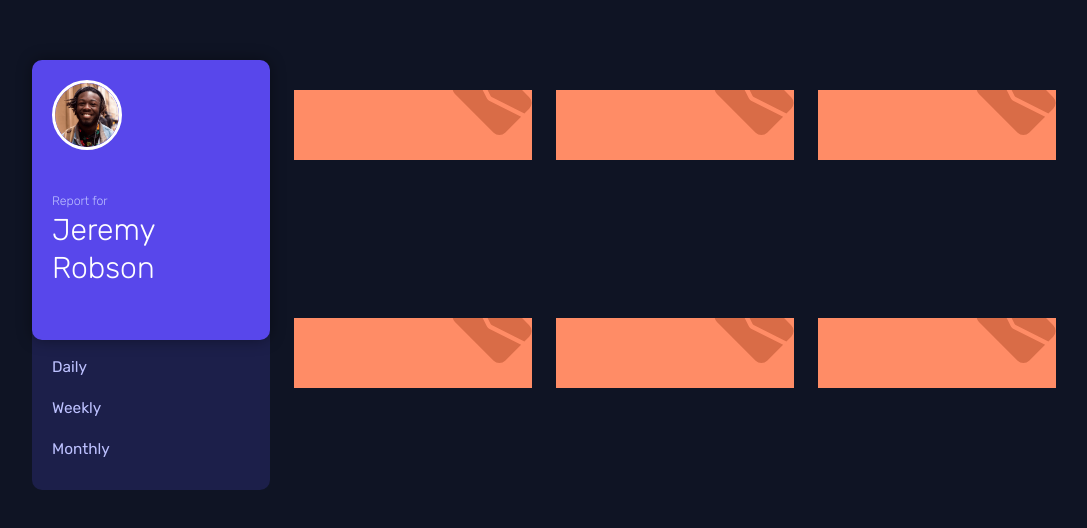
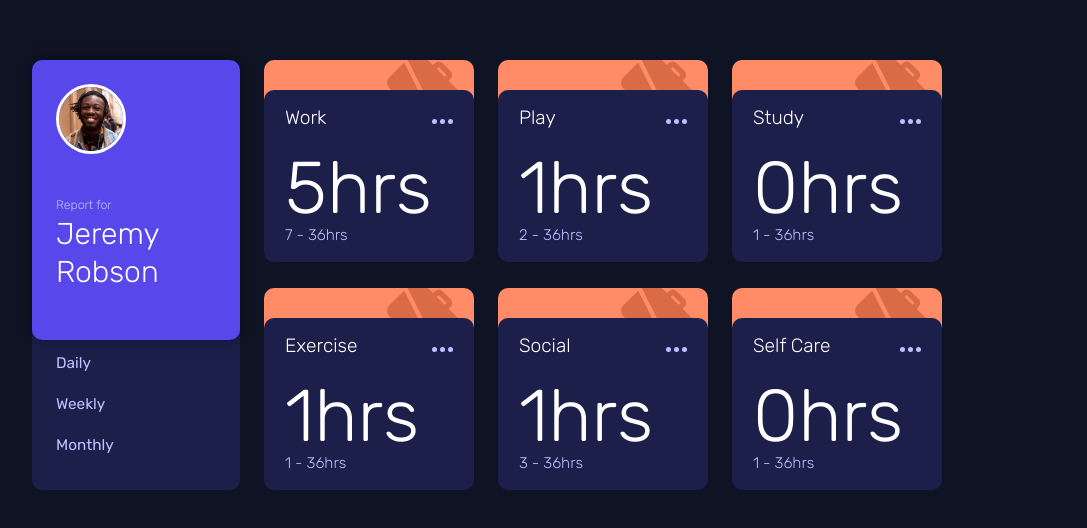
Before and after one commit to fughesi/time-tracker-webapp, a React (Create React App) app: page / in a window 1280 px wide. Shown: the part 110-638 px from the top of the page, without its empty margins (96-1183 px from the left). Built offline with nearby package versions, Linux system fonts and the light colour scheme.

Commit message:
fixing active states

```diff
--- a/package.json
+++ b/package.json
@@ -6,6 +6,7 @@
     "@testing-library/jest-dom": "^5.16.1",
     "@testing-library/react": "^12.1.2",
     "@testing-library/user-event": "^13.5.0",
+    "nanoid": "^3.2.0",
     "react": "^17.0.2",
     "react-dom": "^17.0.2",
     "react-scripts": "5.0.0",
--- a/src/App.css
+++ b/src/App.css
@@ -63,12 +63,16 @@ body {
 }
 
 #AppWrap {
-  height: 50%;
+  position: relative;
+  height: clamp(400px,50%,800px);
   width: 80%;
 
   display: grid;
   gap: 3.5rem 1.5rem;
-  grid-template: repeat(2, 1fr) / repeat(4, 1fr);
+  grid-template: repeat(2, 1fr) / 208px repeat(3, minmax(190px,210px));
+  grid-template-areas:
+  "a b b b"
+  "a b b b";
 }
 
 #reportCardContainer {
--- a/src/App.js
+++ b/src/App.js
@@ -3,6 +3,7 @@ import React from "react";
 import Data from "./data.json";
 import Card from "./components/Card/Card";
 import ReportCard from "./components/ReportCard/ReportCard";
+import { nanoid } from "nanoid";
 
 function App() {
   //state variables
@@ -11,6 +12,7 @@ function App() {
   const cardElements = cardInfo.map((i) => {
     return (
       <Card
+        key={nanoid}
         activity={i.title}
         value={i.timeframes.daily.current}
         previous={i.timeframes.daily.previous}
--- a/src/components/Card/Card.css
+++ b/src/components/Card/Card.css
@@ -12,9 +12,8 @@
 
 #mainCardContainer {
   position: relative;
-  width: clamp(220px, 100%, 270px);
+  width: 100%;
   height: 100%;
-  /* width: minmax(240, 247); */
 
   background: var(--dark);
   border-radius: 10px;
@@ -53,14 +52,16 @@
 }
 
 #wrap {
-    position: relative;
-    overflow: hidden;
+  width: 100%;
+  position: relative;
 }
 
 #cardTop {
+  /* height: clamp(400px,50%,800px); */
   z-index: -1;
   grid-area: a;
 
+  overflow: hidden;
   position: absolute;
   top: -30px;
 
@@ -68,15 +69,14 @@
   height: 100px;
   display: flex;
   justify-content: right;
+  flex-basis: 0;
 
   border-radius: 10px 10px 0 0;
   background-color: var(--work);
 }
 
 #work {
-    transform: translateY(-5%);
-
-    height: 80%;
+  transform: translate(0, -20%) scale(.75);
 }
 
 #cardContainer {
--- a/src/components/Card/Card.js
+++ b/src/components/Card/Card.js
@@ -11,7 +11,7 @@ export default function Card(props) {
         <img src={workIcon} alt="work icon" id="work" />
       </section>
 
-      {/* <div id="mainCardContainer">
+      <div id="mainCardContainer">
         <section id="topCardColor">
           <div id="svg"></div>
         </section>
@@ -31,7 +31,7 @@ export default function Card(props) {
             <span id="hours">36hrs</span>
           </h6>
         </section>
-      </div> */}
+      </div>
     </main>
   );
 }
--- a/src/components/ReportCard/ReportCard.css
+++ b/src/components/ReportCard/ReportCard.css
@@ -10,7 +10,7 @@
 #timeFrameContainer {
   display: flex;
   flex-direction: column;
-  padding: 1.25rem;
+  padding: 1.5rem;
 }
 
 #userContainer {
@@ -49,7 +49,8 @@
 }
 
 #timeFrameContainer {
-  position: absolute;
+  /* position: absolute; */
+  transform: translateY(202px);
   bottom: 0px;
   width: 100%;
 
@@ -67,14 +68,20 @@
 }
 
 #timeFrameContainer h6 {
-  margin: .75em 0;
+  margin: 0.75em 0;
 
   color: var(--pale);
   font-weight: var(--med);
   font-size: var(--step--2);
 }
 
-#timeFrameContainer h6:hover {
+#timeFrameContainer h6:active {
+  color: #fff;
   cursor: pointer;
+}
+
+#timeFrameContainer h6:hover,
+#timeFrameContainer h6:focus {
   color: #fff;
+  cursor: pointer;
 }
```
Also changed, not shown: 1 other file (tests, documents, lock files or other folders).
